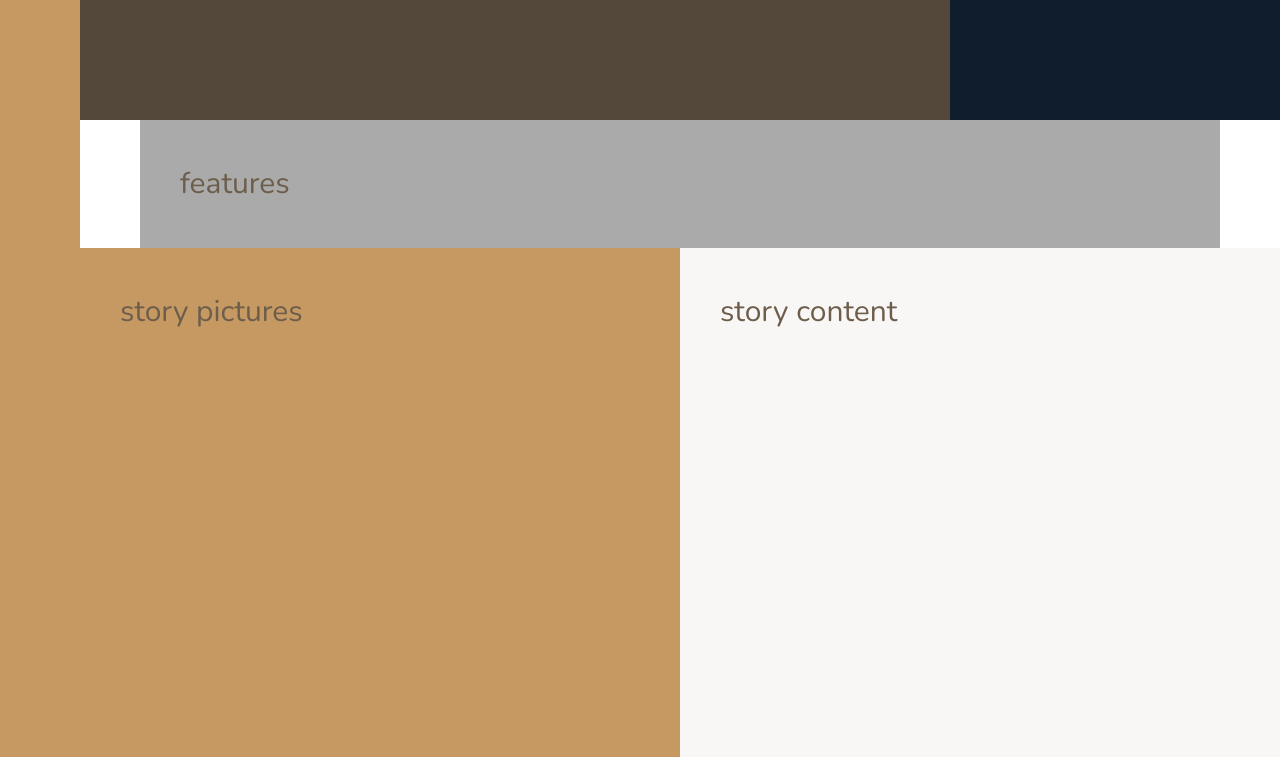
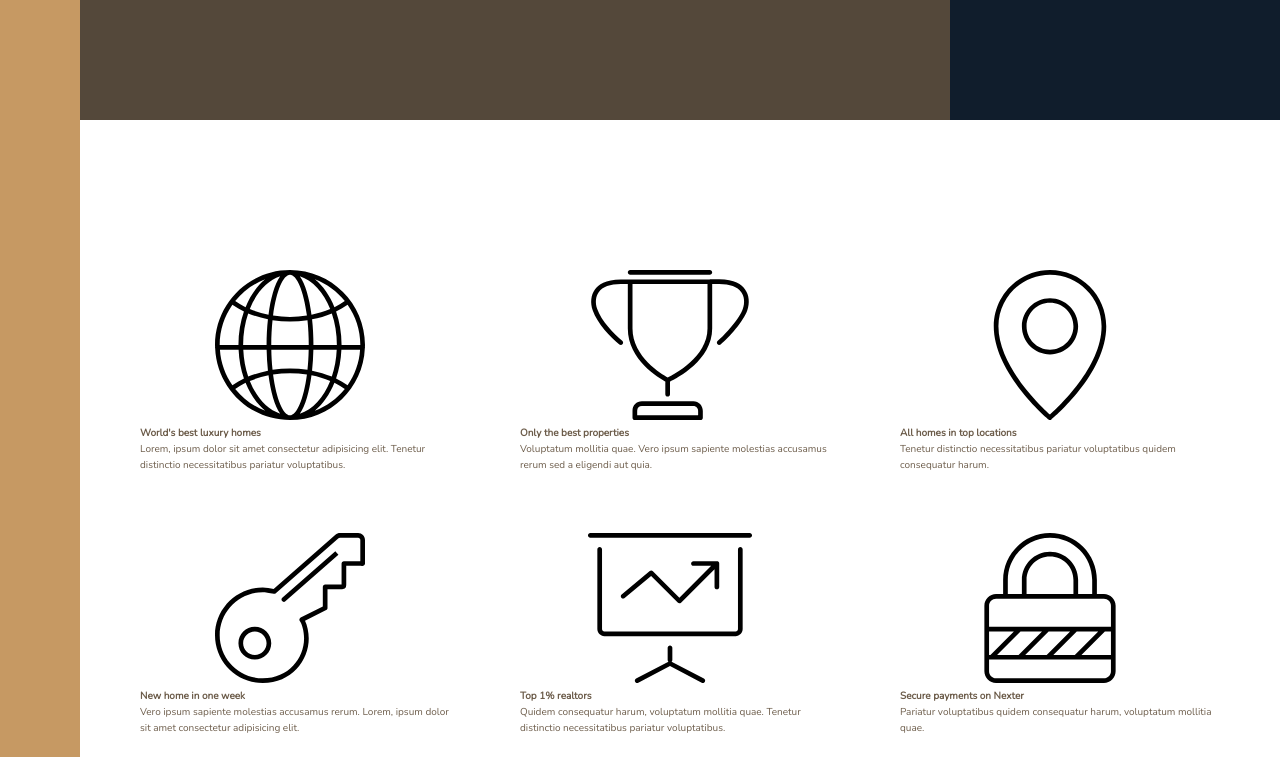
Before and after one commit to OzzyDm/nexter-page, a website: page index.html in a window 1280 px wide. Shown: the part 520-1277 px from the top of the page. Drawn offline with nearby package versions, Linux system fonts and the light colour scheme.

Commit message:
features section updated

```diff
--- a/index.html
+++ b/index.html
@@ -18,7 +18,68 @@
     <div class="sidebar">Sidebar</div>
     <header class="header">Header</header>
     <div class="realtors">Top 3 realtors</div>
-    <section class="features">features</section>
+    <section class="features">
+      <div class="feature">
+        <svg class="feature__icon">
+          <use href="img/sprite.svg#icon-global"></use>
+        </svg>
+        <h4 class="heading-4">World's best luxury homes</h4>
+        <p class="feature__text">
+          Lorem, ipsum dolor sit amet consectetur adipisicing elit. Tenetur
+          distinctio necessitatibus pariatur voluptatibus.
+        </p>
+      </div>
+      <div class="feature">
+        <svg class="feature__icon">
+          <use href="img/sprite.svg#icon-trophy"></use>
+        </svg>
+        <h4 class="heading-4">Only the best properties</h4>
+        <p class="feature__text">
+          Voluptatum mollitia quae. Vero ipsum sapiente molestias accusamus
+          rerum sed a eligendi aut quia.
+        </p>
+      </div>
+      <div class="feature">
+        <svg class="feature__icon">
+          <use href="img/sprite.svg#icon-map-pin"></use>
+        </svg>
+        <h4 class="heading-4">All homes in top locations</h4>
+        <p class="feature__text">
+          Tenetur distinctio necessitatibus pariatur voluptatibus quidem
+          consequatur harum.
+        </p>
+      </div>
+      <div class="feature">
+        <svg class="feature__icon">
+          <use href="img/sprite.svg#icon-key"></use>
+        </svg>
+        <h4 class="heading-4">New home in one week</h4>
+        <p class="feature__text">
+          Vero ipsum sapiente molestias accusamus rerum. Lorem, ipsum dolor sit
+          amet consectetur adipisicing elit.
+        </p>
+      </div>
+      <div class="feature">
+        <svg class="feature__icon">
+          <use href="img/sprite.svg#icon-presentation"></use>
+        </svg>
+        <h4 class="heading-4">Top 1% realtors</h4>
+        <p class="feature__text">
+          Quidem consequatur harum, voluptatum mollitia quae. Tenetur distinctio
+          necessitatibus pariatur voluptatibus.
+        </p>
+      </div>
+      <div class="feature">
+        <svg class="feature__icon">
+          <use href="img/sprite.svg#icon-lock"></use>
+        </svg>
+        <h4 class="heading-4">Secure payments on Nexter</h4>
+        <p class="feature__text">
+          Pariatur voluptatibus quidem consequatur harum, voluptatum mollitia
+          quae.
+        </p>
+      </div>
+    </section>
     <div class="story__pictures">story pictures</div>
     <div class="story__content">story content</div>
     <section class="homes">homes</section>
--- a/sass/_base.scss
+++ b/sass/_base.scss
@@ -38,14 +38,7 @@ body {
   display: grid;
   grid-template-rows: 80vh min-content 40vw repeat(3, min-content);
   grid-template-columns:
-    [sidebar-start] 8rem [sidebar-end full-start] minmax(
-      6rem,
-      1fr
-    ) [center-start] repeat(8, [col-start] minmax(min-content, 14rem) [col-end])
+    [sidebar-start] 8rem [sidebar-end full-start] minmax(6rem, 1fr)
+    [center-start] repeat(8, [col-start] minmax(min-content, 14rem) [col-end])
     [center-end] minmax(6rem, 1fr) [full-end];
-
-  & > * {
-    padding: 40px;
-    font-size: 3rem;
-  }
 }
--- a/sass/_features.scss
+++ b/sass/_features.scss
@@ -1,4 +1,9 @@
 .features {
-  background-color: $color-grey-light-2;
   grid-column: center-start/center-end;
+
+  margin: 15rem 0;
+
+  display: grid;
+  grid-template-columns: repeat(3, 1fr);
+  grid-gap: 6rem;
 }
```
Also changed, not shown: css/style.css.
